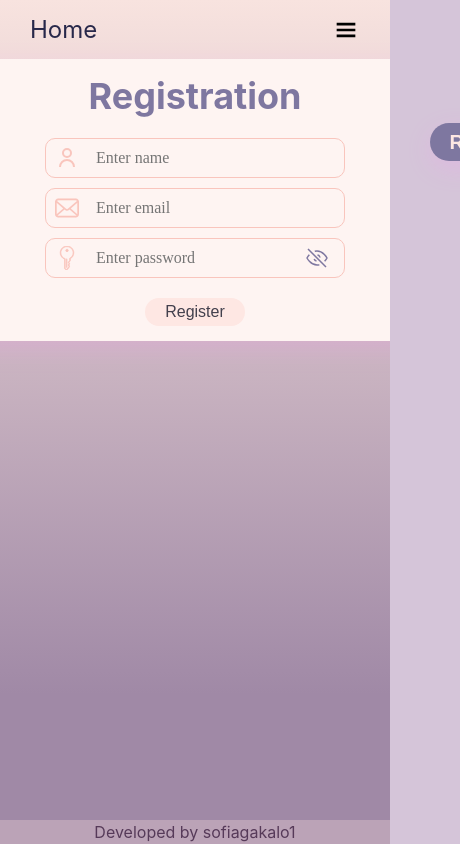
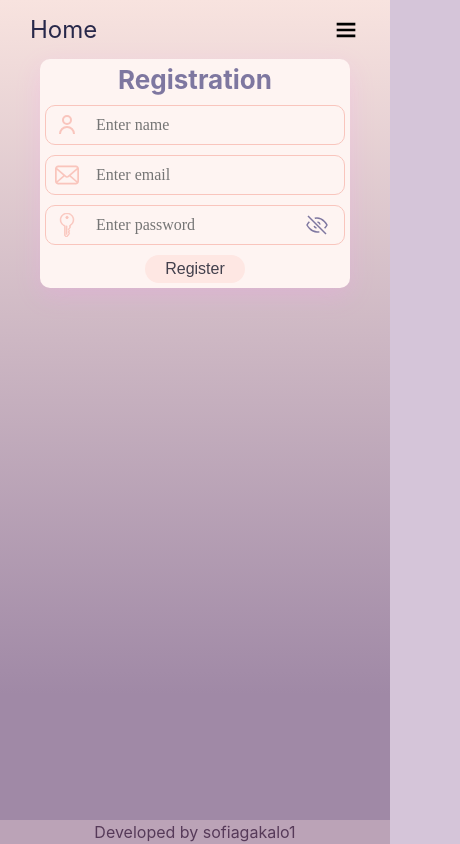
Before and after one commit to sofiagakalo1/Phonebook, a React (Create React App) app: page /phonebook/register in a window 390 px wide. Shown: the whole page, 460 px wide, since content can reach past the window. Built offline with nearby package versions, Linux system fonts and the light colour scheme.

Commit message:
adaptive login and register forms

```diff
--- a/src/components/Forms/LoginForm/LoginForm.module.scss
+++ b/src/components/Forms/LoginForm/LoginForm.module.scss
@@ -1,7 +1,6 @@
 .block {
   display: flex;
   flex-direction: column;
-  padding: 0 20 20 20;
   justify-content: center;
   align-items: center;
   gap: 20px;
@@ -16,12 +15,21 @@
   background: #fef4f2;
   border-radius: 10px;
   box-shadow: rgba(255, 145, 249, 0.2) 0px 8px 24px;
+
+  @media screen and (max-width: 767px) {
+    gap: 10px;
+    padding: 5px;
+    width: 300px;
+  }
 }
 .h1 {
   font-weight: 700;
   font-size: 36px;
   text-align: center;
   color: #7e77a0;
+  @media screen and (max-width: 767px) {
+    font-size: 26px;
+  }
 }
 .fields {
   display: flex;
--- a/src/components/Forms/RegisterForm/RegisterForm.module.scss
+++ b/src/components/Forms/RegisterForm/RegisterForm.module.scss
@@ -1,7 +1,6 @@
 .block {
   display: flex;
   flex-direction: column;
-  padding: 0 20 20 20;
   justify-content: center;
   align-items: center;
   gap: 20px;
@@ -16,12 +15,22 @@
   background: #fef4f2;
   border-radius: 10px;
   box-shadow: rgba(255, 145, 249, 0.2) 0px 8px 24px;
+
+  @media screen and (max-width: 767px) {
+    gap: 10px;
+    padding: 5px;
+    width: 300px;
+  }
 }
 .h1 {
   font-weight: 700;
   font-size: 36px;
   text-align: center;
   color: #7e77a0;
+
+  @media screen and (max-width: 767px) {
+    font-size: 26px;
+  }
 }
 .fields {
   display: flex;
--- a/src/components/NavBar/AuthMenu/AuthMenu.jsx
+++ b/src/components/NavBar/AuthMenu/AuthMenu.jsx
@@ -7,12 +7,24 @@ import css from "./AuthMenu.module.scss";
 
 const UserMenu = () => {
   return (
-    <div className={css.div}>
-      <Button navLink={true} text="Register" to={"/register"} hasIcon={true}>
+    <div className={css.container}>
+      <Button
+        navLink={true}
+        text="Register"
+        to={"/register"}
+        hasIcon={true}
+        buttonStyle={{ width: "152px" }}
+      >
         <Icon id="register" h="28" w="28" />
       </Button>
 
-      <Button navLink={true} text="Login" to={"/login"} hasIcon={true}>
+      <Button
+        navLink={true}
+        text="Login"
+        to={"/login"}
+        hasIcon={true}
+        buttonStyle={{ width: "152px" }}
+      >
         <Icon id="login" h="28" w="28" />
       </Button>
     </div>
--- a/src/components/NavBar/AuthMenu/AuthMenu.module.scss
+++ b/src/components/NavBar/AuthMenu/AuthMenu.module.scss
@@ -1,6 +1,11 @@
-.div {
+.container {
   display: flex;
   gap: 30px;
   align-items: center;
   justify-content: center;
+
+  @media screen and (max-width: 767px) {
+    flex-direction: column;
+    gap: 15px;
+  }
 }
```
